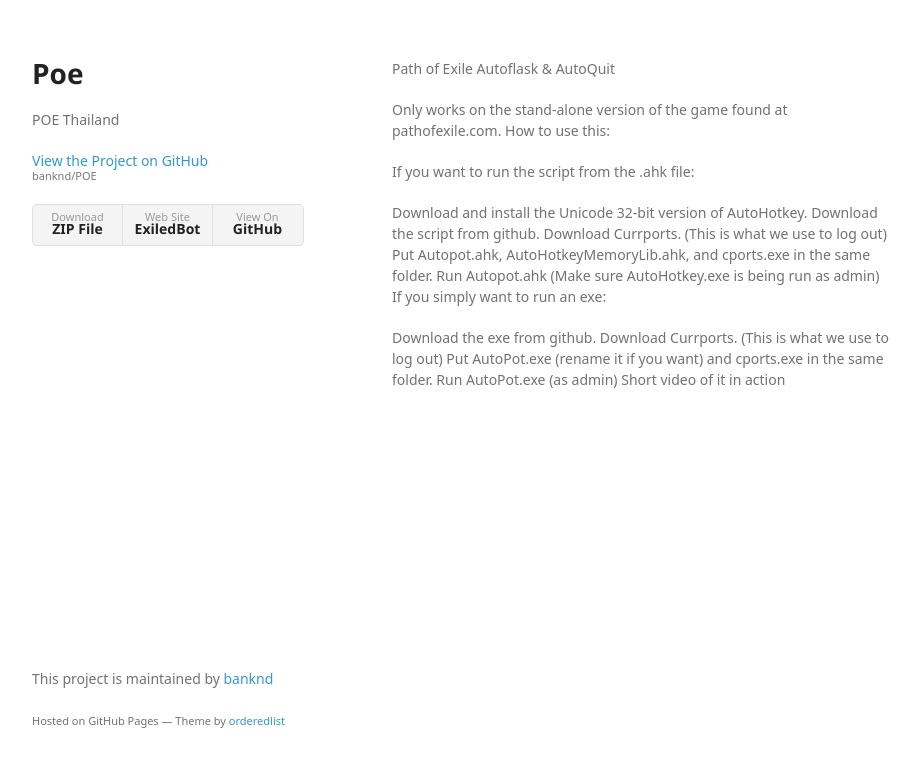
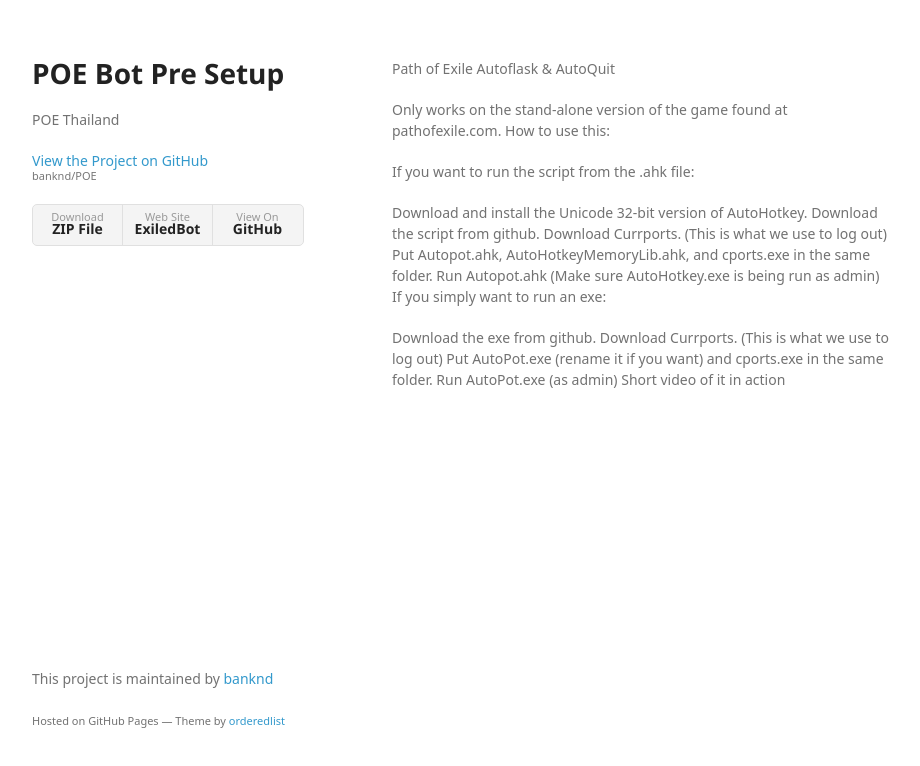
Before and after one commit to banknd/POE, a plain HTML site: page index.html in a window 1280 px wide. Shown: the whole page, without its empty margins (178-1098 px from the left). Drawn offline with Linux system fonts and the light colour scheme; a web font is replaced by a local one.

Commit message:
Update index.html

```diff
--- a/index.html
+++ b/index.html
@@ -15,7 +15,7 @@
   <body>
     <div class="wrapper">
       <header>
-        <h1>Poe</h1>
+        <h1>POE Bot Pre Setup</h1>
         <p>POE Thailand</p>
 
         <p class="view"><a href="https://github.com/banknd/POE">View the Project on GitHub <small>banknd/POE</small></a></p>
```
